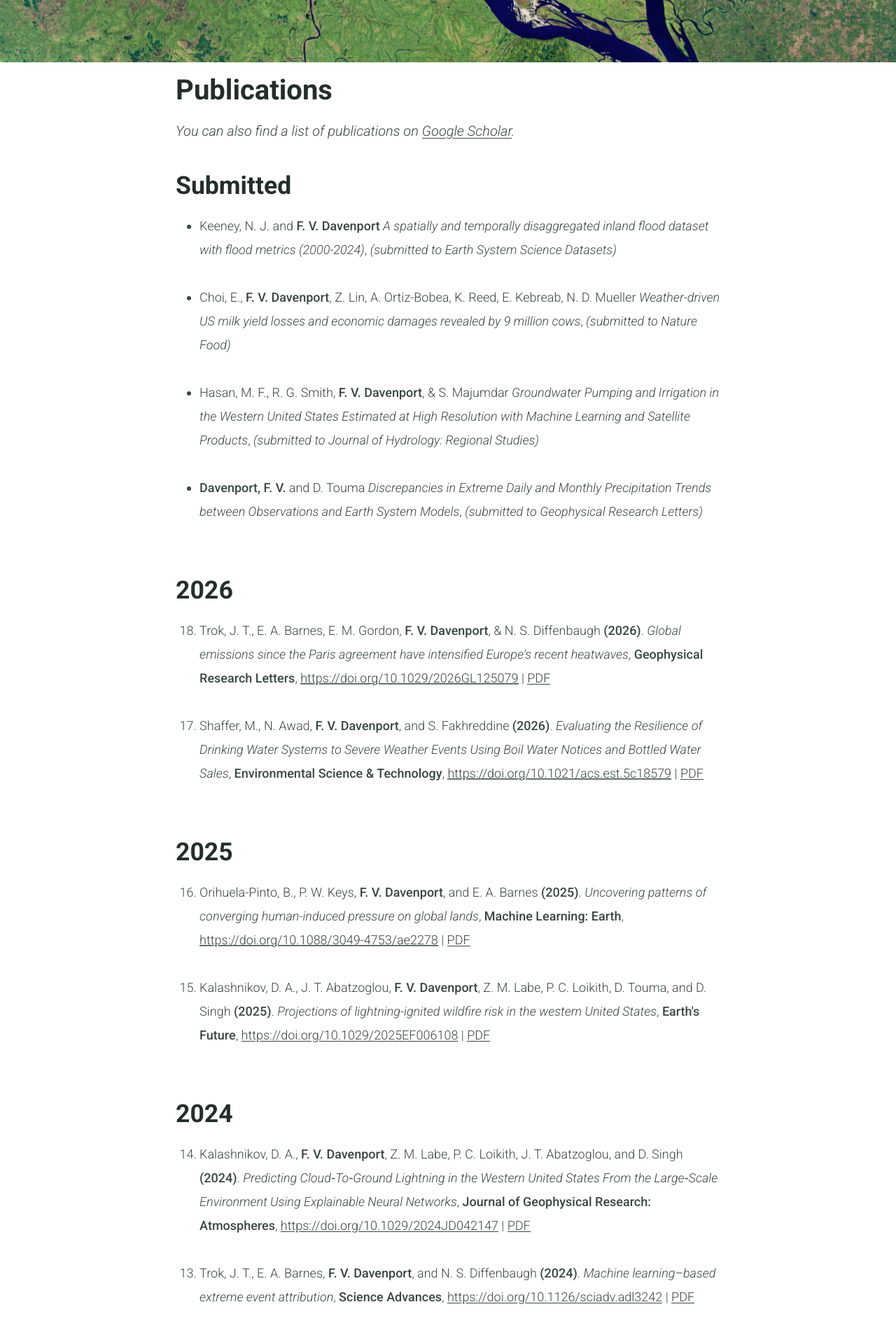
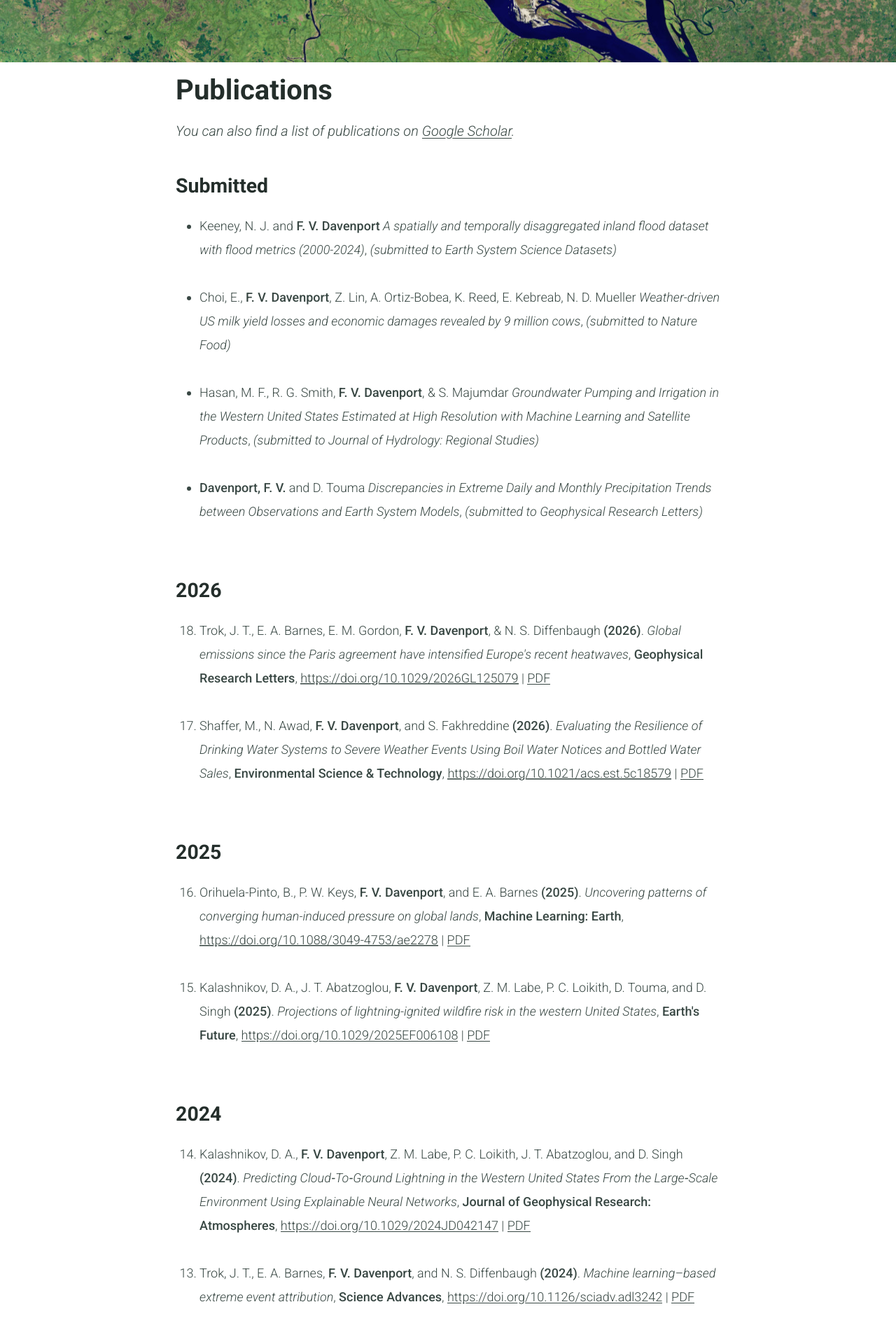
Before and after one commit to fdavenport/fdavenport.github.io, a Jekyll site: the page built from publications.md, in a window 1280 px wide. Shown: the part 335-2245 px from the top of the page at 70% size. Built offline with Jekyll 4.4.1, drawn with Linux system fonts in a browser that asks for light colours.

Commit message:
Shrink section headings on publications page to 80%
Co-Authored-By: Claude Opus 5.5 <noreply@anthropic.com>

```diff
--- a/_sass/_custom.scss
+++ b/_sass/_custom.scss
@@ -350,3 +350,14 @@ $figureBorderColour: #dee2e6;
 .typeset .publication-list li {
   font-size: .9em;
 }
+
+// Publications page section headings: 80% of the normal h2 size at every breakpoint
+.typeset h2.publication-heading {
+  font-size: #{.8 * map-get(map-get($modular-scale, scale-0), beta) / nth($sizes, 1)}rem;
+
+  @for $i from 2 through $breakpoints-limit {
+    @media screen and (min-width: nth($points, $i) / 16 * 1em) {
+      font-size: #{.8 * map-get(map-get($modular-scale, scale-#{$i - 1}), beta) / nth($sizes, $i)}rem;
+    }
+  }
+}
--- a/publications.md
+++ b/publications.md
@@ -12,6 +12,7 @@ excerpt: ""
 
 {% if submitted.size > 0 %}
 ## Submitted
+{: .publication-heading}
 
 <ul class="publication-list">
     {% for paper in submitted %}
@@ -28,6 +29,7 @@ excerpt: ""
 {% assign papers_by_year = published | group_by: "year" %}
 {% for year in papers_by_year %}
 ## {{ year.name }}
+{: .publication-heading}
 
 <ol class="publication-list" reversed="reversed" start="{{ paper_number }}">
     {% for paper in year.items %}
@@ -42,6 +44,7 @@ excerpt: ""
 {% endfor %}
 
 ## Other writing
+{: .publication-heading}
 
 <ul class="publication-list">
 {% for item in site.data.writing %}
```
